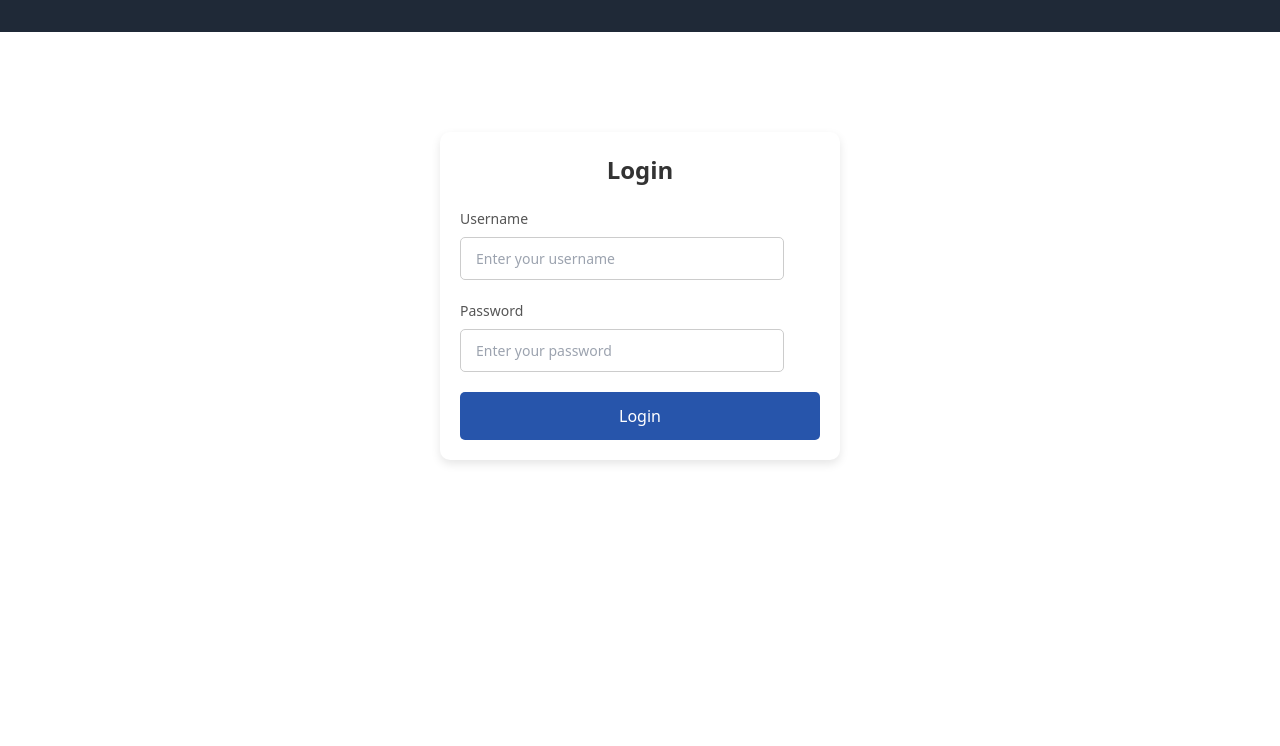
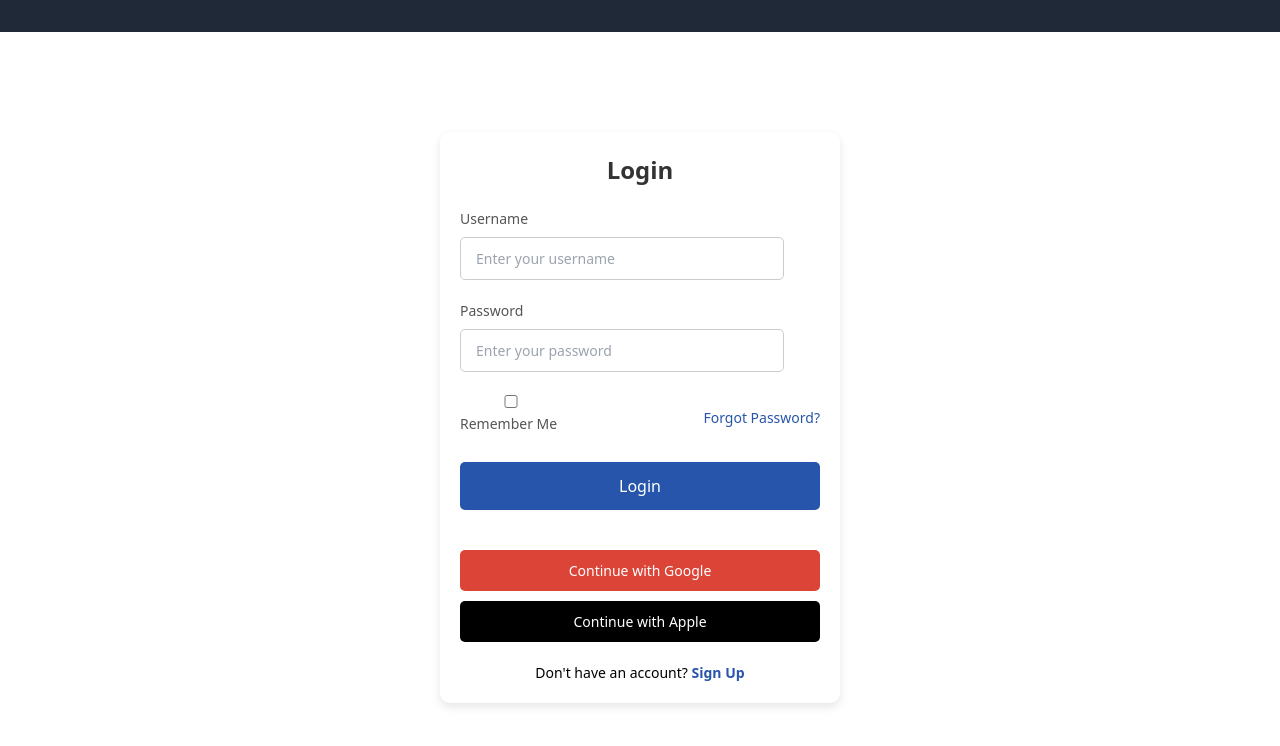
Before and after one commit to ruchspatil/VueCart, a Nuxt app: page /login in a window 1280 px wide. Shown: the top 746 px of the page. Built offline with nearby package versions, Linux system fonts and the light colour scheme.

Commit message:
Update login.vue

```diff
--- a/pages/login.vue
+++ b/pages/login.vue
@@ -12,8 +12,25 @@
         <input id="password" type="password" placeholder="Enter your password" />
       </div>
 
+      <div class="form-group remember-me">
+        <label>
+          <input type="checkbox" />
+          Remember Me
+        </label>
+        <router-link to="/forgot-password" class="forgot-password">Forgot Password?</router-link>
+      </div>
+
       <button type="submit" class="login-button">Login</button>
+
+      <div class="social-login">
+        <button type="button" class="google-button">Continue with Google</button>
+        <button type="button" class="apple-button">Continue with Apple</button>
+      </div>
     </form>
+
+    <div class="signup-link">
+      Don't have an account? <router-link to="/signup">Sign Up</router-link>
+    </div>
   </div>
 </template>
 
@@ -24,7 +41,7 @@ export default {
 </script>
 
 <style scoped>
-  /* Container Styling */
+/* Container Styling */
 .login-container {
   max-width: 400px;
   margin: 100px auto;
@@ -77,6 +94,26 @@ export default {
   box-shadow: 0 0 5px rgba(76, 175, 80, 0.5);
 }
 
+/* Remember Me & Forgot Password Styling */
+.remember-me {
+  display: flex;
+  justify-content: space-between;
+  align-items: center;
+  font-size: 14px;
+  color: #555555;
+}
+
+.forgot-password {
+  text-decoration: none;
+  color: #2755ab;
+  font-size: 14px;
+  transition: color 0.3s ease;
+}
+
+.forgot-password:hover {
+  color: #2053b3;
+}
+
 /* Button Styling */
 .login-button {
   padding: 12px 20px;
@@ -90,7 +127,58 @@ export default {
 }
 
 .login-button:hover {
-  background-color: #45a049;
+  background-color: #2053b3;
+}
+
+/* Social Login Buttons */
+.social-login {
+  display: flex;
+  flex-direction: column;
+  gap: 10px;
+  margin-top: 20px;
+}
+
+.google-button,
+.apple-button {
+  padding: 10px;
+  font-size: 14px;
+  color: #fff;
+  border: none;
+  border-radius: 5px;
+  cursor: pointer;
+  transition: background-color 0.3s ease;
+}
+
+.google-button {
+  background-color: #db4437; /* Google Red */
+}
+
+.google-button:hover {
+  background-color: #c33c30;
+}
+
+.apple-button {
+  background-color: #000; /* Apple Black */
+}
+
+.apple-button:hover {
+  background-color: #333;
+}
+
+/* Sign Up Link */
+.signup-link {
+  margin-top: 20px;
+  font-size: 14px;
+}
+
+.signup-link a {
+  text-decoration: none;
+  color: #2755ab;
+  font-weight: bold;
+}
+
+.signup-link a:hover {
+  color: #2053b3;
 }
 
 /* Responsive Design */
```
